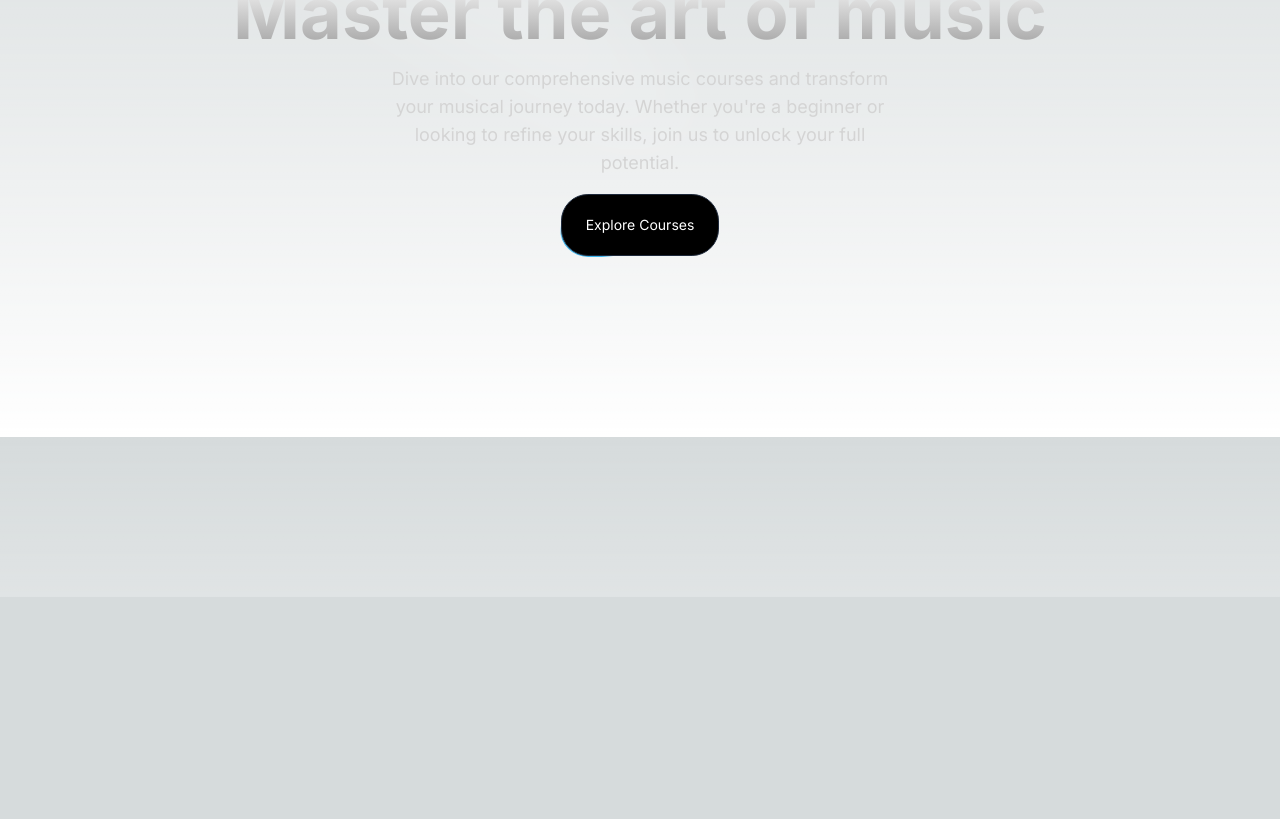
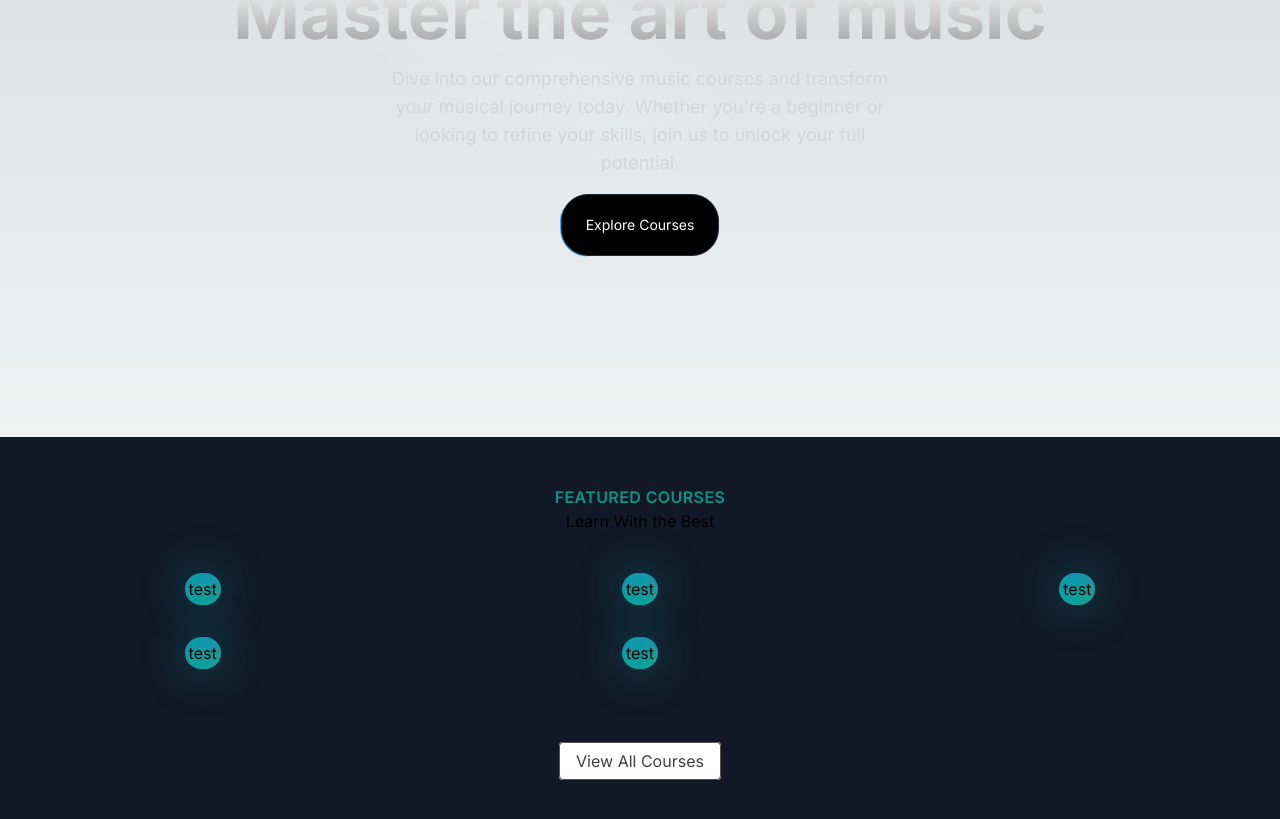
Before and after one commit to aryandharwa/music-cources, a Next.js app: page / in a window 1280 px wide. Shown: the part 203-1022 px from the top of the page. Before the commit the page ends 800 px from the top, so only its background shows below. Built offline with nearby package versions, Linux system fonts and the light colour scheme.

Commit message:
cards created

```diff
--- a/src/app/page.tsx
+++ b/src/app/page.tsx
@@ -1,9 +1,11 @@
+import FeaturedCourses from "@/components/FeaturedCourses";
 import HeroSection from "@/components/HeroSection";
 
 export default function Home() {
   return (
     <main>
     <HeroSection />
+    <FeaturedCourses />
     </main>
   );
 }
--- /dev/null
+++ b/src/components/FeaturedCourses.tsx
@@ -0,0 +1,50 @@
+'use client';
+import Link from 'next/link';
+import courseData from '../data/music_courses.json';
+import BackgroundGradient from './ui/background-gradient';
+
+interface Course {
+    id: number,
+    title: string,
+    slug: string,
+    description: string,
+    price: number,
+    instructor: string,
+    isFeatured: boolean,
+}
+
+export default function FeaturedCourses() {
+
+    const featuredCourses = courseData.courses.filter((course:Course) => course.isFeatured)
+
+  return (
+    <div className='py-12 bg-gray-900'>
+        <div>
+            <div className='text-center'>
+                <h2 className='text-base text-teal-600 font-semibold tracking-wide'>FEATURED COURSES</h2>
+                <p>Learn With the Best</p>
+            </div>
+        </div>
+
+        <div className='mt-10'>
+            <div className='grid grid-cols-1 sm:grid-cols-2 lg:grid-cols-3 gap-8 justify-center'>
+                {featuredCourses.map((course:Course) => (
+                    <div key={course.id} className='flex justify-center'>
+                    <BackgroundGradient>
+                        <div>test</div>
+                    </BackgroundGradient>
+                    </div>
+                ))}
+            </div>
+        </div>
+
+        <div className='mt-20 text-center'>
+            <Link href={"/courses"}
+            className='px-4 py-2 rounded border border-neutral-600 text-neutral-700 bg-white hover:bg-gray-100 transition duration-200'
+            >
+                View All Courses
+            </Link>
+        </div>
+    </div>
+  )
+}
--- /dev/null
+++ b/src/components/ui/background-gradient.tsx
@@ -0,0 +1,74 @@
+import { cn } from "@/utils/cn";
+import React from "react";
+import { motion } from "framer-motion";
+
+export const BackgroundGradient = ({
+  children,
+  className,
+  containerClassName,
+  animate = true,
+}: {
+  children?: React.ReactNode;
+  className?: string;
+  containerClassName?: string;
+  animate?: boolean;
+}) => {
+  const variants = {
+    initial: {
+      backgroundPosition: "0 50%",
+    },
+    animate: {
+      backgroundPosition: ["0, 50%", "100% 50%", "0 50%"],
+    },
+  };
+  return (
+    <div className={cn("relative p-[4px] group", containerClassName)}>
+      <motion.div
+        variants={animate ? variants : undefined}
+        initial={animate ? "initial" : undefined}
+        animate={animate ? "animate" : undefined}
+        transition={
+          animate
+            ? {
+                duration: 5,
+                repeat: Infinity,
+                repeatType: "reverse",
+              }
+            : undefined
+        }
+        style={{
+          backgroundSize: animate ? "400% 400%" : undefined,
+        }}
+        className={cn(
+          "absolute inset-0 rounded-3xl z-[1] opacity-60 group-hover:opacity-100 blur-xl  transition duration-500 will-change-transform",
+          " bg-[radial-gradient(circle_farthest-side_at_0_100%,#00ccb1,transparent),radial-gradient(circle_farthest-side_at_100%_0,#7b61ff,transparent),radial-gradient(circle_farthest-side_at_100%_100%,#ffc414,transparent),radial-gradient(circle_farthest-side_at_0_0,#1ca0fb,#141316)]"
+        )}
+      />
+      <motion.div
+        variants={animate ? variants : undefined}
+        initial={animate ? "initial" : undefined}
+        animate={animate ? "animate" : undefined}
+        transition={
+          animate
+            ? {
+                duration: 5,
+                repeat: Infinity,
+                repeatType: "reverse",
+              }
+            : undefined
+        }
+        style={{
+          backgroundSize: animate ? "400% 400%" : undefined,
+        }}
+        className={cn(
+          "absolute inset-0 rounded-3xl z-[1] will-change-transform",
+          "bg-[radial-gradient(circle_farthest-side_at_0_100%,#00ccb1,transparent),radial-gradient(circle_farthest-side_at_100%_0,#7b61ff,transparent),radial-gradient(circle_farthest-side_at_100%_100%,#ffc414,transparent),radial-gradient(circle_farthest-side_at_0_0,#1ca0fb,#141316)]"
+        )}
+      />
+
+      <div className={cn("relative z-10", className)}>{children}</div>
+    </div>
+  );
+};
+
+export default BackgroundGradient;
--- a/src/data/music_courses.json
+++ b/src/data/music_courses.json
@@ -0,0 +1,104 @@
+{
+    "courses": [
+      {
+        "id": 1,
+        "title": "Guitar Fundamentals",
+        "slug": "guitar-fundamentals",
+        "description": "Learn the basics of playing guitar with our comprehensive beginner's course.",
+        "price": 99.99,
+        "instructor": "John Doe",
+        "isFeatured": true,
+        "image": "/courses/guitar.jpg"
+      },
+      {
+        "id": 2,
+        "title": "Piano for Beginners",
+        "slug": "piano-for-beginners",
+        "description": "Start your musical journey with foundational piano skills taught by expert instructors.",
+        "price": 109.99,
+        "instructor": "Jane Smith",
+        "isFeatured": false,
+        "image": "/courses/piano.jpg"
+      },
+      {
+        "id": 3,
+        "title": "Advanced Vocal Techniques",
+        "slug": "advanced-vocal-techniques",
+        "description": "Enhance your singing with advanced vocal techniques for intermediate to advanced learners.",
+        "price": 119.99,
+        "instructor": "Emily Johnson",
+        "isFeatured": true,
+        "image": "/courses/vocalist.jpg"
+      },
+      {
+        "id": 4,
+        "title": "Drumming Mastery",
+        "slug": "drumming-mastery",
+        "description": "Master the drums with our comprehensive course covering all skill levels.",
+        "price": 129.99,
+        "instructor": "Mike Brown",
+        "isFeatured": false,
+        "image": "/courses/drumming.jpg"
+      },
+      {
+        "id": 5,
+        "title": "Jazz Improvisation",
+        "slug": "jazz-improvisation",
+        "description": "Learn the art of jazz improvisation with this course designed for all levels.",
+        "price": 139.99,
+        "instructor": "Chris Davis",
+        "isFeatured": false,
+        "image": "/courses/jazz.jpg"
+      },
+      {
+        "id": 6,
+        "title": "Music Production Fundamentals",
+        "slug": "music-production-fundamentals",
+        "description": "Dive into music production with this introductory course on the basics of sound engineering and mixing.",
+        "price": 149.99,
+        "instructor": "Alex Wilson",
+        "isFeatured": true,
+        "image": "/courses/music-prod.jpg"
+      },
+      {
+        "id": 7,
+        "title": "Songwriting Essentials",
+        "slug": "songwriting-essentials",
+        "description": "Learn the essentials of songwriting to express your musical creativity.",
+        "price": 159.99,
+        "instructor": "Samantha Miller",
+        "isFeatured": false,
+        "image": "/courses/song-writing.jpg"
+      },
+      {
+        "id": 8,
+        "title": "Electronic Music Production",
+        "slug": "electronic-music-production",
+        "description": "Create compelling electronic music with our course designed for beginners to advanced users.",
+        "price": 169.99,
+        "instructor": "Luke Harris",
+        "isFeatured": true,
+        "image": "/courses/music-prod.jpg"
+      },
+      {
+        "id": 9,
+        "title": "Classical Music History",
+        "slug": "classical-music-history",
+        "description": "Explore the rich history of classical music from its origins to the present day.",
+        "price": 179.99,
+        "instructor": "Grace Lee",
+        "isFeatured": false,
+        "image": "/courses/classical-music.jpg"
+      },
+      {
+        "id": 10,
+        "title": "Blues Guitar Techniques",
+        "slug": "blues-guitar-techniques",
+        "description": "Discover the techniques of blues guitar to add soul and depth to your playing.",
+        "price": 189.99,
+        "instructor": "Ethan Moore",
+        "isFeatured": true,
+        "image": "/courses/blues.jpg"
+      }
+    ]
+  }
```
